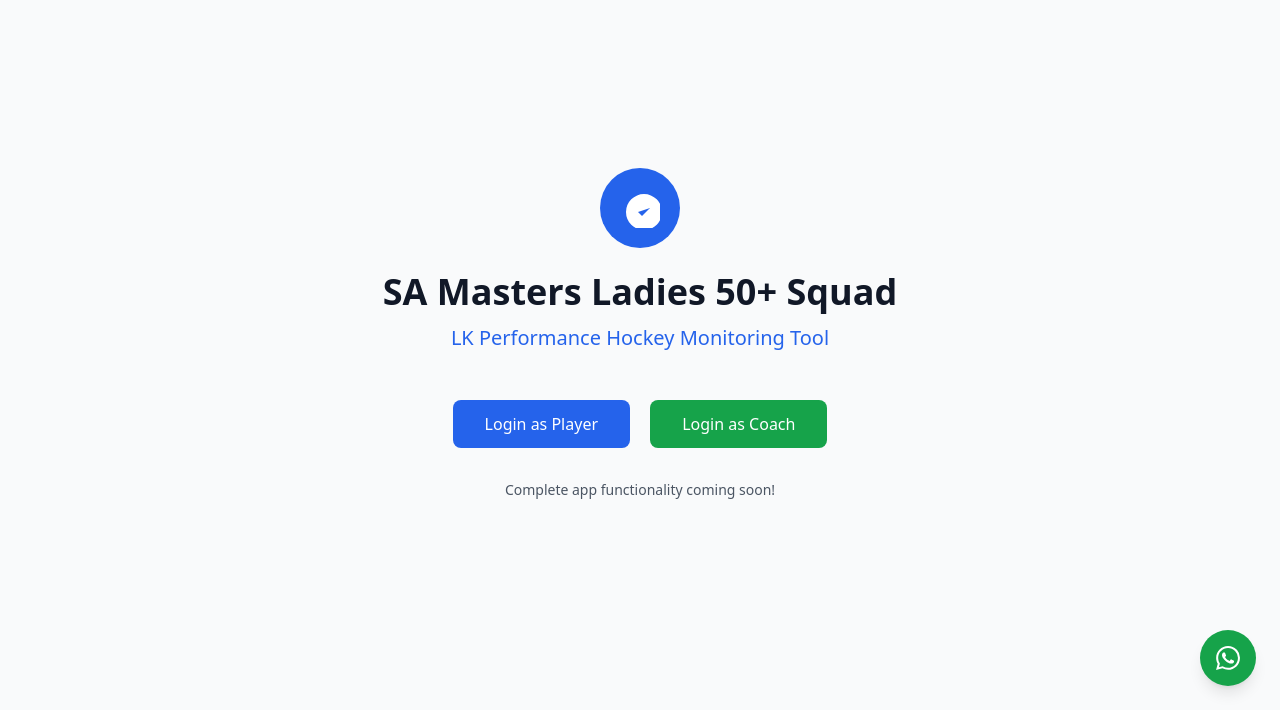
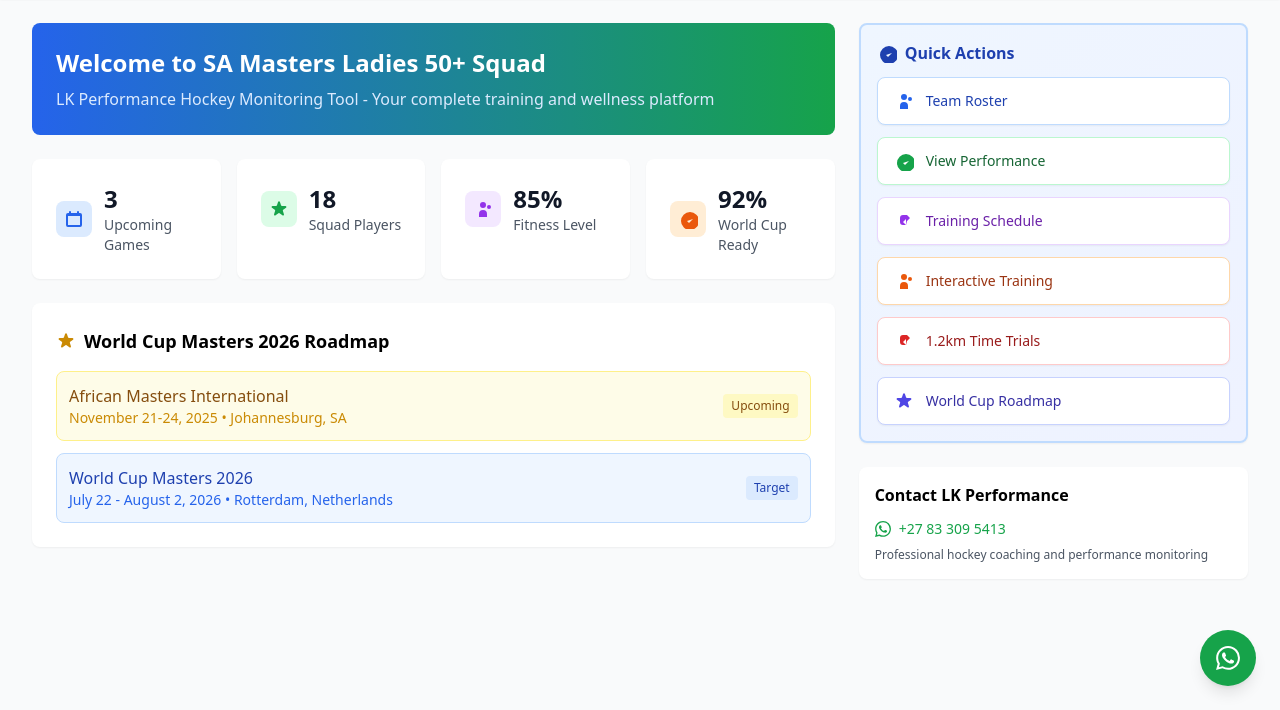
Before and after one commit to LeonKeulder/hockey-monitoring-app, a plain HTML site: page index.html in a window 1280 px wide. Shown: the part 90-800 px from the top of the page. Drawn offline with nearby package versions, Linux system fonts and the light colour scheme.

Commit message:
Update index.html

```diff
--- a/index.html
+++ b/index.html
@@ -1,65 +1,3 @@
-html
-<!DOCTYPE html>
-<html lang="en">
-<head>
-    <meta charset="UTF-8">
-    <meta name="viewport" content="width=device-width, initial-scale=1.0">
-    <title>SA Masters Ladies 50+ Squad - LK Performance Hockey Monitoring Tool</title>
-    <script src="https://cdn.tailwindcss.com"></script>
-    <style>
-        /* Your app will load here */
-        body { font-family: system-ui, -apple-system, sans-serif; }
-    </style>
-</head>
-<body class="bg-gray-50">
-    <div id="root">
-        <div class="min-h-screen flex items-center justify-center">
-            <div class="text-center">
-                <div class="bg-blue-600 p-4 rounded-full w-20 h-20 mx-auto mb-6 flex items-center justify-center">
-                    <svg class="h-10 w-10 text-white" fill="currentColor" viewBox="0 0 20 20">
-                        <path d="M9 12l2 2 4-4m6 2a9 9 0 11-18 0 9 9 0 0118 0z"/>
-                    </svg>
-                </div>
-                <h1 class="text-4xl font-bold text-gray-900 mb-3">SA Masters Ladies 50+ Squad</h1>
-                <p class="text-xl text-blue-600 mb-8">LK Performance Hockey Monitoring Tool</p>
-                <div class="space-y-4">
-                    <button class="bg-blue-600 text-white px-8 py-3 rounded-lg font-medium hover:bg-blue-700">
-                        Login as Player
-                    </button>
-                    <button class="bg-green-600 text-white px-8 py-3 rounded-lg font-medium hover:bg-green-700 ml-4">
-                        Login as Coach
-                    </button>
-                </div>
-                <p class="text-sm text-gray-600 mt-8">Complete app functionality coming soon!</p>
-            </div>
-        </div>
-    </div>
-</body>
-</html>
-Steps:
-Edit the index.html file in your repository
-Replace all content with the code above
-Commit changes
-Wait 2-3 minutes for deployment
-Your professional hockey monitoring app will be live! 🏆
-
-Ready to update it?
-
-please
-
-Skywork
-Perfect! Let's get your complete SA Masters Ladies 50+ Squad Hockey Monitoring Tool live right now!
-
-🚀 Step-by-Step Instructions:
-1. Edit Your index.html File
-Go to your repository: https://github.com/leonkeulder/hockey-monitoring-app
-Click on the index.html file
-Click the pencil icon (✏️) to edit
-Select all the current content (Ctrl+A or Cmd+A)
-Delete it all
-2. Paste Your Complete App
-Copy and paste this COMPLETE hockey monitoring app:
-
 html
 <!DOCTYPE html>
 <html lang="en">
```
